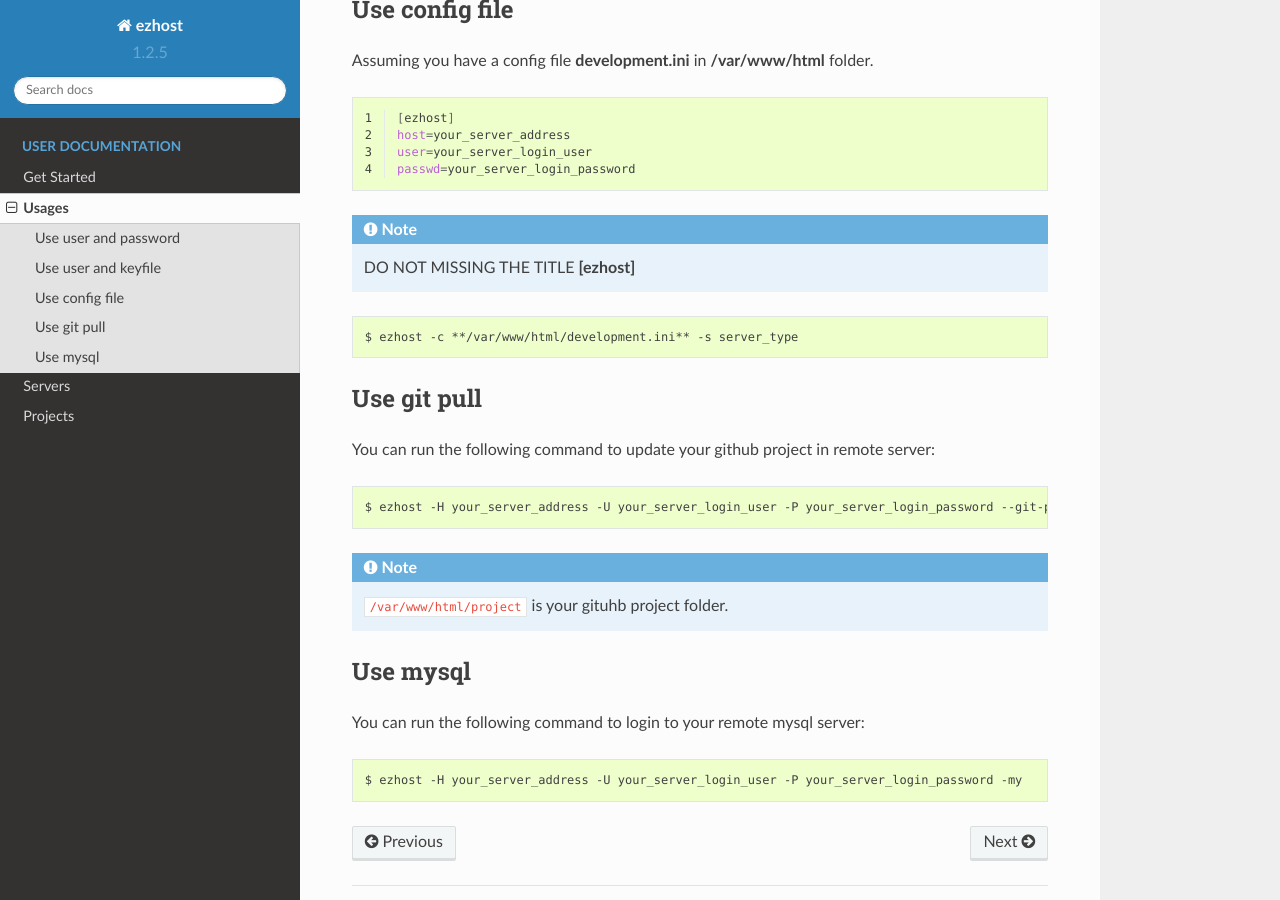
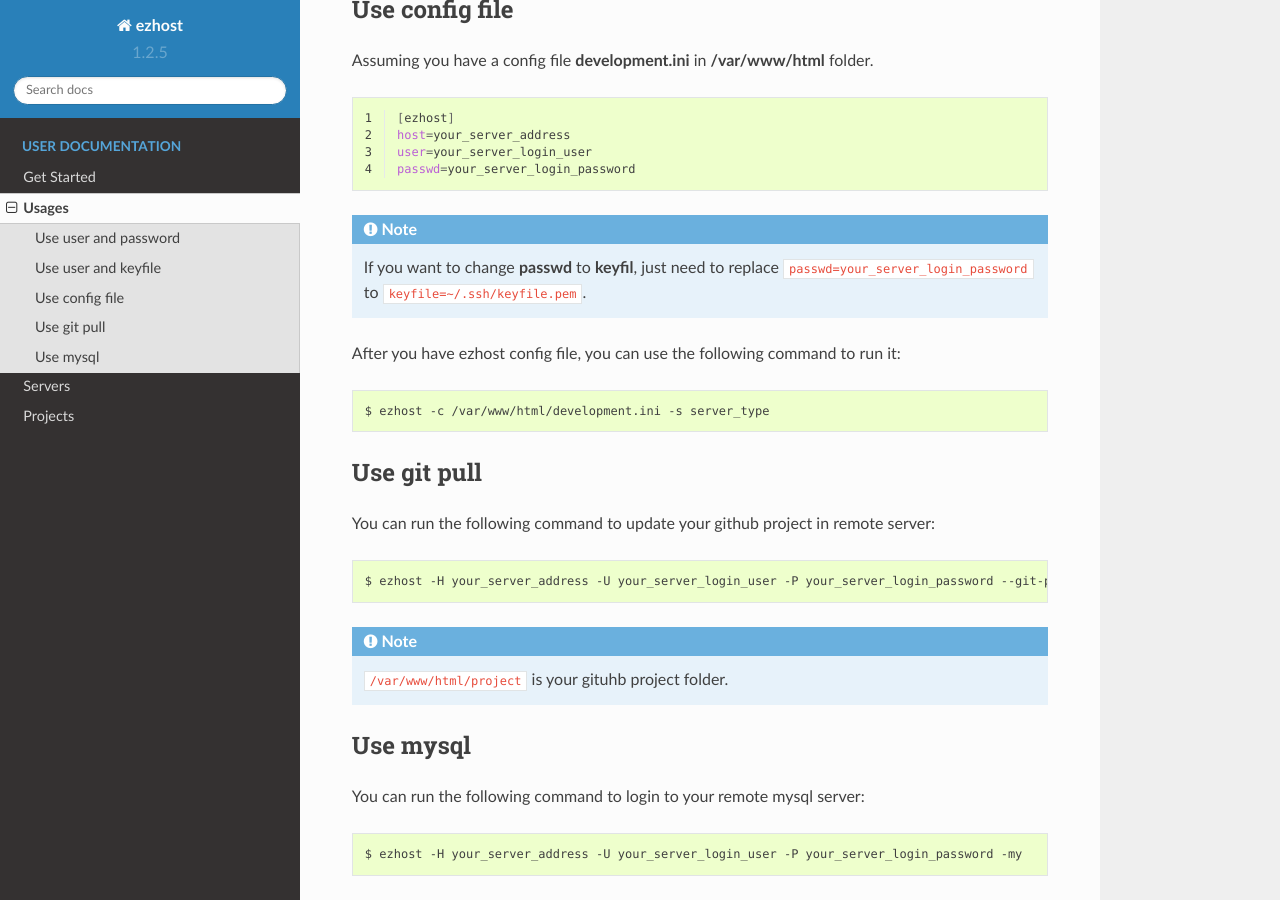
Before and after one commit to zhexiao/ezhost, a Sphinx documentation site: the page built from docs/usage.rst, in a window 1280 px wide and 900 px high, scrolled down 705 px. Built offline with Sphinx 7.4.7 and the Read the Docs theme 2.0.0, drawn with Linux system fonts in a browser that asks for light colours.

Commit message:
change docs

```diff
--- a/docs/usage.rst
+++ b/docs/usage.rst
@@ -39,13 +39,13 @@
    user=your_server_login_user
    passwd=your_server_login_password
 
-.. note:: DO NOT MISSING THE TITLE **[ezhost]**
+.. note:: If you want to change **passwd** to **keyfil**, just need to replace ``passwd=your_server_login_password`` to ``keyfile=~/.ssh/keyfile.pem``.
 
-
+After you have ezhost config file, you can use the following command to run it:
 
 .. code-block:: bash
 
-   $ ezhost -c **/var/www/html/development.ini** -s server_type
+   $ ezhost -c /var/www/html/development.ini -s server_type
 
 
 
```
